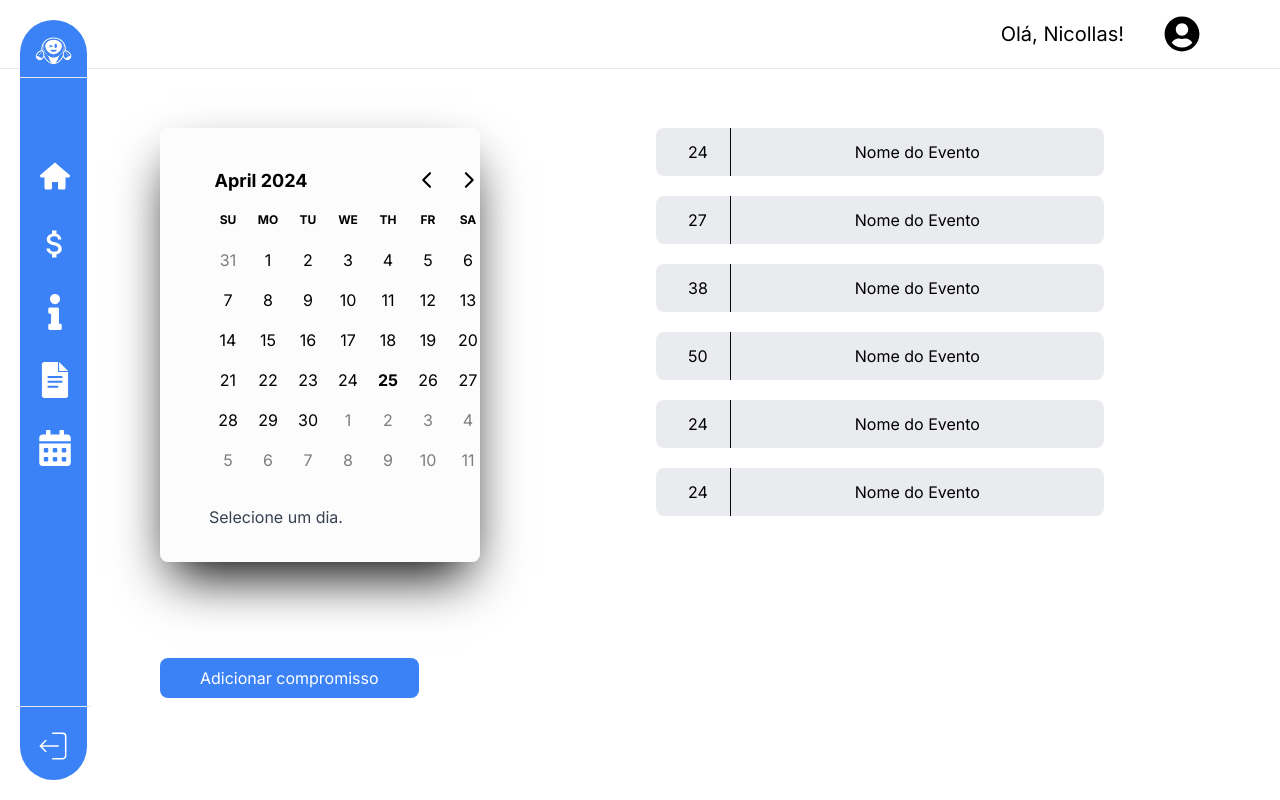
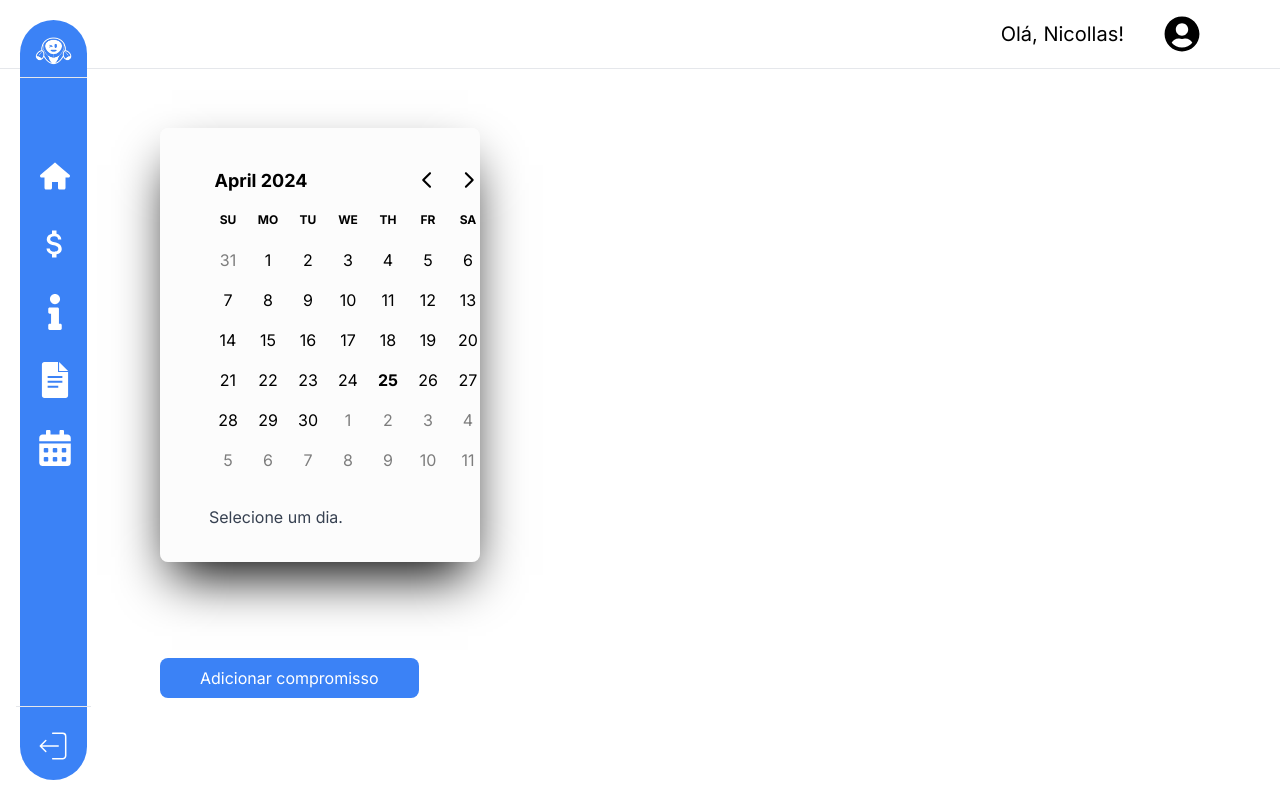
Before and after one commit to NicollasDavi/CIA, a Next.js app: page /pages/calendario in a window 1280 px wide. Built offline with nearby package versions, Linux system fonts and the light colour scheme.

Commit message:
Finally calender

```diff
--- a/src/app/pages/calendario/page.tsx
+++ b/src/app/pages/calendario/page.tsx
@@ -1,22 +1,60 @@
 "use client"
-import { useState } from 'react';
+import { SetStateAction, useState } from 'react';
 import { format } from 'date-fns';
 import { DayPicker } from 'react-day-picker';
 import 'react-day-picker/dist/style.css';
 import DocsModal from '@/components/DocsModal';
 import PegarDia from '@/components/PegarDia';
 
-
 const Page = () => {
     const [isModalOpen, setIsModalOpen] = useState(false);
-
     const [selected, setSelected] = useState<Date | undefined>();
-    const [selectedDate, setSelectedDate] = useState<Date | undefined>();
+    const [title, setTitle] = useState("");
+    const [description, setDescription] = useState("");
+    const [eventos, setEventos] = useState<any[]>([]);
+    const [day, setDay] = useState(0);
+    const [month, setMonth] = useState(0);
+    const [year, setYear] = useState(0);
+    const [hour, setHour] = useState(0);
+    const [minutes, setMinutes] = useState(0);
 
 
-    const handleDateSelect = (date: Date | undefined) => {
-        setSelectedDate(date);
-        console.log(selectedDate)
+
+    const handleDateSelect = (date: SetStateAction<Date | undefined>) => {
+        const currentDate: Date = (typeof date === 'function' ? date(new Date()) : date) ?? new Date();
+
+        const selectedDay = currentDate.getDate();
+        const selectedMonth = currentDate.getMonth() + 1;
+        const selectedYear = currentDate.getFullYear();
+        const selectedHour = currentDate.getHours();
+        const selectedMinutes = currentDate.getMinutes();
+
+        setDay(selectedDay);
+        setMonth(selectedMonth);
+        setYear(selectedYear);
+        setHour(selectedHour);
+        setMinutes(selectedMinutes);
+
+        console.log("No dia ", selectedDay,"mes ", selectedMonth,"ano ", selectedYear,"Na hora ", selectedHour,":", selectedMinutes, "Voce tem o evento ", title, "com a descrioção: ", description);
+    };
+
+    const handleCreateEvent = () => {
+        const novoEvento = {
+            nome: title,
+            dia: day,
+            mes: month,
+            ano: year,
+            hora: hour,
+            minuto: minutes,
+            descricao: description
+        };
+
+        setEventos([...eventos, novoEvento]);
+
+        setTitle("");
+        setDescription("");
+
+        console.log("Evento criado:", novoEvento);
     };
 
     let footer: JSX.Element;
@@ -27,7 +65,7 @@ const Page = () => {
     }
 
     const closeModal = () => setIsModalOpen(false);
-    const openModal = () => setIsModalOpen(true)
+    const openModal = () => setIsModalOpen(true);
 
     return (
         <div className="w-12/12 md:w-9/12 mx-auto flex flex-col md:flex-row ">
@@ -36,19 +74,19 @@ const Page = () => {
                     <>
                         <div className='flex flex-row gap-3'>
                             <section className='w-6/12 flex items-center justify-center'>
-                        <section className='bg-gray-400/40 p-3 rounded-xl'>
-                            <PegarDia onDateSelect={handleDateSelect}/>
+                                <section className='bg-[#3B82F6] p-3 rounded-xl'>
+                                    <PegarDia handleResult={handleDateSelect}/>
                                 </section>
                             </section>
                             <section className='w-6/12 bg-white flex flex-col gap-5 p-10'>
-                        <input type='text' placeholder='Nome do evento' className='w-full p-2 border border-[#3B82F6]'/>
-                        <textarea placeholder='Digite a descrição' className='w-full border p-2 border-[#3B82F6]' cols={10} rows={15}></textarea>
+                                <input type='text' placeholder='Nome do evento' className='w-full p-2 border border-[#3B82F6]' onChange={(e) => setTitle(e.target.value)}/>
+                                <textarea placeholder='Digite a descrição' className='w-full border p-2 border-[#3B82F6]' cols={10} rows={15} onChange={(e) => setDescription(e.target.value)}></textarea>
                             </section>
                         </div>
-
+                        <section className='w-full text-center '>
+                            <button className='bg-[#3B82F6] text-white px-14 py-2 rounded-3xl' onClick={handleCreateEvent}>Criar evento</button>
+                        </section>
                     </>
-
-
                 </DocsModal>
                 <div className='bg-gray-100/30 rounded-lg shadow-2xl shadow-black px-3 md:px-8 md:py-4 w-full md:w-8/12'>
                     <DayPicker
@@ -65,30 +103,12 @@ const Page = () => {
             </div>
             <div className='px-4 md:w-6/12 pb-5'>
                 <div className=' mt-32 flex flex-col gap-5'>
-                    <section className='bg-gray-200/80 rounded-lg flex items-center'>
-                        <h1 className='px-8 py-3 border-r-zinc-950 border-r w-2/12'>24</h1>
-                        <p className='m-auto'>Nome do Evento</p>
+                    {eventos.map((evento, index) => (
+                        <section key={index} className='bg-gray-200/80 rounded-lg flex items-center'>
+                            <h1 className='px-8 py-3 border-r-zinc-950 border-r w-2/12'>{evento.dia}</h1>
+                            <p className='m-auto'>{evento.nome}</p>
                         </section>
-                    <section className='bg-gray-200/80 rounded-lg flex items-center'>
-                        <h1 className='px-8 py-3 border-r-zinc-950 border-r w-2/12'>27</h1>
-                        <p className='m-auto'>Nome do Evento</p>
-                    </section>
-                    <section className='bg-gray-200/80 rounded-lg flex items-center'>
-                        <h1 className='px-8 py-3 border-r-zinc-950 border-r w-2/12'>38</h1>
-                        <p className='m-auto'>Nome do Evento</p>
-                    </section>
-                    <section className='bg-gray-200/80 rounded-lg flex items-center'>
-                        <h1 className='px-8 py-3 border-r-zinc-950 border-r w-2/12'>50</h1>
-                        <p className='m-auto'>Nome do Evento</p>
-                    </section>
-                    <section className='bg-gray-200/80 rounded-lg flex items-center'>
-                        <h1 className='px-8 py-3 border-r-zinc-950 border-r w-2/12'>24</h1>
-                        <p className='m-auto'>Nome do Evento</p>
-                    </section>
-                    <section className='bg-gray-200/80 rounded-lg flex items-center'>
-                        <h1 className='px-8 py-3 border-r-zinc-950 border-r w-2/12'>24</h1>
-                        <p className='m-auto'>Nome do Evento</p>
-                    </section>
+                    ))}
                 </div>
             </div>
         </div>
--- a/src/app/pages/curso/page.tsx
+++ b/src/app/pages/curso/page.tsx
@@ -3,7 +3,6 @@ import Image from 'next/image'
 import React from 'react'
 
 const handleRedirect = () => {
-  // Redirecionar para "/pages/calculadora"
   window.location.href = "/pages/calculadora";
 };
 
--- a/src/components/PegarDia.tsx
+++ b/src/components/PegarDia.tsx
@@ -1,9 +1,12 @@
-// PegarDia.tsx
 "use client"
 import React from 'react';
 import { DayPicker } from 'react-day-picker';
 
-const PegarDia: React.FC = () => {
+interface PegarDiaProps {
+  handleResult: (date: any) => void;
+}
+
+const PegarDia: React.FC<PegarDiaProps> = (props) => {
   const [selected, setSelected] = React.useState<Date>();
   const [timeValue, setTimeValue] = React.useState<string>('00:00');
 
@@ -27,7 +30,7 @@ const PegarDia: React.FC = () => {
       hours,
       minutes
     );
-
+    props.handleResult(newDate);
     console.log('Dia:', newDate.getDate());
     console.log('Hora:', newDate.getHours());
     console.log('Mês:', newDate.getMonth() + 1);
@@ -36,25 +39,27 @@ const PegarDia: React.FC = () => {
 
   return (
     <>
+      <div>
+        <p className='ml-4 text-white'>
+          Selecione a hora:{' '}
+          <input
+            type="time"
+            value={timeValue}
+            onChange={handleTimeChange}
+            className='bg-white text-black rounded-xl p-1 ml-5'
+
+          />
+        </p>
+      </div>
       <DayPicker
         mode="single"
         selected={selected}
         onSelect={handleDaySelect}
-        footer={
-          <>
-            <p>
-              Selecione a hora:{' '}
-              <input
-                type="time"
-                value={timeValue}
-                onChange={handleTimeChange}
-              />
-            </p>
-          </>
-        }
+        className='bg-[#3B82F6]  text-white'
       />
     </>
   );
-};
+}
+
 
 export default PegarDia;
```
Lines whose indentation alone changed are shown as unchanged.
